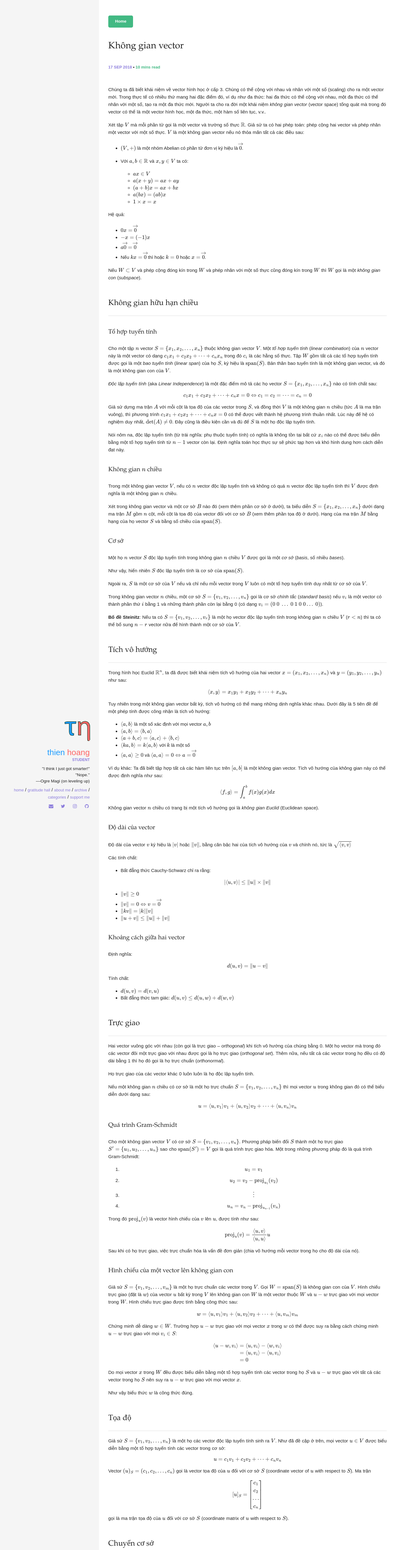
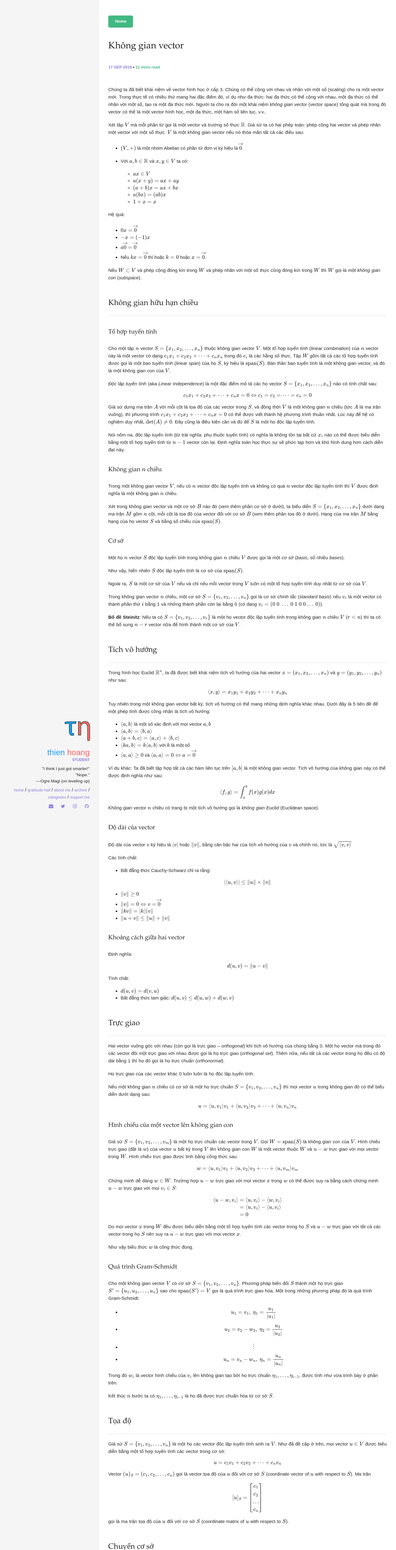
Before and after one commit to hoangvanthien/hoangvanthien.github.io, a Jekyll site: the page built from _posts/2018-09-17-vector-space.md, in a window 1280 px wide. Shown: the whole page at 31% size. Built offline with Jekyll 4.4.1, drawn with Linux system fonts in a browser that asks for light colours; formulas are drawn with MathJax 3; some of the changed lines change nothing that is shown.

Commit message:
Edit Gram-Schmidt orthonormalization

```diff
--- a/_posts/2018-09-17-vector-space.md
+++ b/_posts/2018-09-17-vector-space.md
@@ -130,23 +130,6 @@ $$
 u = \langle u,v_1\rangle v_1 + \langle u,v_2\rangle v_2 + \dots + \langle u,v_n\rangle v_n
 $$
 
-### Quá trình Gram-Schmidt
-
-Cho một không gian vector $V$ có cơ sở $S=\\{v_1, v_2,\dots,v_n\\}$. Phương pháp biến đổi $S$ thành một họ trực giao $S'=\\{u_1, u_2,\dots,u_n\\}$ sao cho $\mathrm{span}(S') = V$ gọi là quá trình trực giao hóa. Một trong những phương pháp đó là quá trình Gram-Schmidt:
-
-1. $$u_1 = v_1$$
-2. $$u_2 = v_2 - \mathrm{proj}_{u_1}(v_2)$$
-3. $$\vdots$$
-4. $$ u_n = v_n - \mathrm{proj}_{ u_{n-1} } (v_n) $$
-
-Trong đó $\mathrm{proj}_{u}(v)$ là vector hình chiếu của $v$ lên $u$, được tính như sau:
-
-$$
-\mathrm{proj}_u(v) = \frac{\langle u,v\rangle}{\langle u,u\rangle}u
-$$
-
-Sau khi có họ trực giao, việc trực chuẩn hóa là vấn đề đơn giản (chia vô hướng mỗi vector trong họ cho độ dài của nó).
-
 ### Hình chiếu của một vector lên không gian con
 
 Giả sử $S=\\{v_1, v_2,\dots,v_m\\}$ là một họ trực chuẩn các vector trong $V$. Gọi $W=\mathrm{span}(S)$ là không gian con của $V$. Hình chiếu trực giao (đặt là $w$) của vector $u$ bất kỳ trong $V$ lên không gian con $W$ là một vector thuộc $W$ và $u-w$ trực giao với mọi vector trong $W$. Hình chiếu trực giao được tính bằng công thức sau:
@@ -168,6 +151,19 @@ $$
 Do mọi vector $x$ trong $W$ đều được biểu diễn bằng một tổ hợp tuyến tính các vector trong họ $S$ và $u-w$ trực giao với tất cả các vector trong họ $S$ nên suy ra $u-w$ trực giao với mọi vector $x$.
 
 Như vậy biểu thức $w$ là công thức đúng.
+
+### Quá trình Gram-Schmidt
+
+Cho một không gian vector $V$ có cơ sở $S=\\{v_1, v_2,\dots,v_n\\}$. Phương pháp biến đổi $S$ thành một họ trực giao $S'=\\{u_1, u_2,\dots,u_n\\}$ sao cho $\mathrm{span}(S') = V$ gọi là quá trình trực giao hóa. Một trong những phương pháp đó là quá trình Gram-Schmidt:
+
+- $$u_1 = v_1,\ \eta_1 = \frac{u_1}{|u_1|}$$
+- $$u_2 = v_2 - w_2,\ \eta_2 = \frac{u_2}{|u_2|}$$
+- $$\vdots$$
+- $$ u_n = v_n - w_n,\ \eta_n = \frac{u_n}{|u_n|} $$
+
+Trong đó $w_i$ là vector hình chiếu của $v_i$ lên không gian tạo bởi họ trực chuẩn $\{\eta_1, \dots, \eta\_{i-1}\}$, được tính như vừa trình bày ở phần trên.
+
+Kết thúc $n$ bước ta có $\{\eta_1, \dots, \eta\_{i-1}\}$ là họ đã được trực chuẩn hóa từ cơ sở $S$.
 
 ## Tọa độ
 
@@ -221,9 +217,56 @@ $$
 [u]_{S'} = \begin{bmatrix}1 & 3\\ 2 & -1\end{bmatrix}\begin{bmatrix}2\\ 7\end{bmatrix} = P[u]_S
 $$
 
-Ma trận $P$ được gọi là ma trận chuyển đổi (_change-of-basis matrix_) từ cơ sở $S$ sang $S'$. Ma trận này được tính bằng cách lấy từng vector trong $S$ biểu diễn toạ độ qua cơ sở $S'$ rồi dựng toạ độ đó thành cột.
+Ma trận $P$ được gọi là ma trận chuyển đổi (_change-of-basis matrix_) từ cơ sở $S$ sang $S'$. Ma trận này được tính bằng cách sau:
 
-> Side note: Cách gọi chuyển từ cơ sở $S$ sang $S'$ nhìn chung vẫn không có sự thống nhất giữa các tài liệu. Theo mình được biết, các tài liệu ở Nga gọi ma trận $P$ là chuyển đổi từ $S'$ sang $S$, trái ngược lại với các tài liệu ở Mỹ (từ $S$ sang $S'$). Sách mình đang đọc (và có lẽ cũng như nhiều giáo trình toán cao cấp khác của Việt Nam) có trích dẫn tài liệu tham khảo tiếng Nga, nên gọi là chuyển đổi từ $S'$ sang $S$. Cá nhân mình dùng cách gọi Mỹ vì nó... thuận theo ý nghĩa tự nhiên của bài toán đang xét.
+- Dựng các vector trong cơ sở $S$ và $S'$ thành các cột, tạo nên hai ma trận lần lượt là $A$ và $B$.
+- Tính $P = B^{-1}A$.
+
+Khi được biết biểu diễn $\[u\]\_B$, ta có thể tính $\[u\]\_{B'} = P\[u\]\_B$.
+Ngược lại, khi biết $\[u\]\_{B'}$, ta có thể tính $\[u\]\_B = P^{-1}\[u\]\_{B'}$.
+
+Thật vậy, giả sử chúng ta biểu diễn mỗi vector $v_1, \dots, v_n$ qua cơ sở mới $S'$ như sau:
+
+<h4 onClick="toggleShowHide('proof-change-of-basis')" class="toggleButton" markdown="1"> &#x25B6; Xem thêm</h4>
+<div id="proof-change-of-basis" class="toggleContent" markdown="1">
+
+$$
+\left\{\begin{matrix}
+
+v_1 = p_{11}v_1' + p_{21}v_2' + \dots + p_{n1}v_n'\\
+v_2 = p_{12}v_1' + p_{22}v_2' + \dots + p_{n2}v_n'\\
+\dots\\
+v_n = p_{1n}v_1' + p_{2n}v_2' + \dots + p_{nn}v_n'
+
+\end{matrix}\right.
+$$
+
+Ta có:
+
+$$
+\begin{bmatrix} v_1 & \dots & v_n \end{bmatrix} = \begin{bmatrix} v_1' & \dots & v_n' \end{bmatrix} \begin{bmatrix} p_{11} & \dots & p_{1n}\\ \vdots & \ddots & \vdots\\ p_{n1} & \dots & p_{nn} \end{bmatrix}
+$$
+
+Viết gọn hơn là: $A = BP \Leftrightarrow P = B^{-1}A$
+
+Xét một vector $u$ có tọa độ $\[u\]\_S = (x_1, \dots, x_n)$ và $\[u\]\_{S'} = (y_1, \dots, y_n)$
+
+$$
+\begin{align*}
+u &= \begin{bmatrix} v_1 & \dots & v_n \end{bmatrix}\begin{bmatrix} x_1\\ \dots\\ x_n \end{bmatrix}\\
+  &= A\begin{bmatrix} x_1\\ \dots\\ x_n \end{bmatrix}\\
+  &= BP\begin{bmatrix} x_1\\ \dots\\ x_n \end{bmatrix}\\
+  &= B\left(P\begin{bmatrix} x_1\\ \dots\\ x_n \end{bmatrix}\right)
+\end{align*}
+$$
+
+Bản thân $P\begin{bmatrix} x_1 & \dots & x_n \end{bmatrix}^T$ cũng là một vector, và việc nó được nhân tiền tố với $B$ (gồm các vector trong $S'$) tạo ra $u$ cho thấy $P\begin{bmatrix} x_1 & \dots & x_n \end{bmatrix}^T$ là biểu diễn của $u$ trong cơ sở $S'$.
+
+Lập luận tương tự, với $P^{-1} = A^{-1}B$ chính là ma trận chuyển cơ sở từ $S'$ sang $S$.
+
+</div>
+
+> Side note: Việc gọi $P$ là ma trận chuyển cơ sở cần đi kèm với công thức $\[u\]\_S = P\[u\]\_{S'}$ để cho thấy sự liên hệ toán học rõ ràng giữa hai tọa độ. Cách nói "chuyển từ cơ sở $S$ sang $S'$" vẫn chưa đầy đủ và dễ gây hiểu nhầm.
 
 ### Tính chất
 
```
Also changed, not shown: 1 other file.
